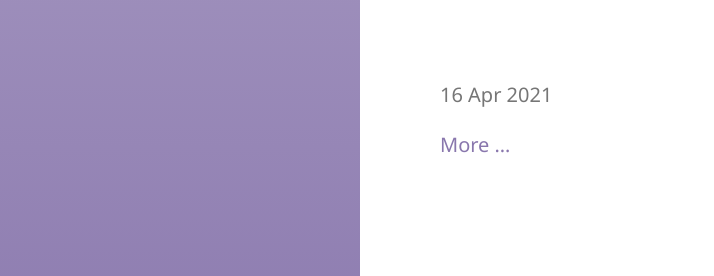
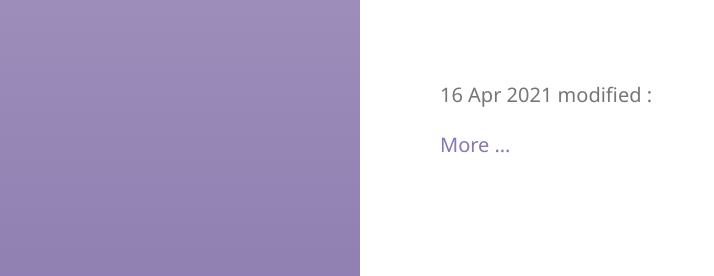
Before and after one commit to yongjulejule/yongjulejule.github.io, a Jekyll site: the page built from index.html, in a window 1280 px wide. Shown: the top 276 px of the page, without its empty margins (0-714 px from the left). Built offline with Jekyll 4.4.1, drawn with Linux system fonts in a browser that asks for light colours; the list of posts is cut into pages by our own code.

Commit message:
이번엔 다르다!

```diff
--- a/_includes/post-meta.html
+++ b/_includes/post-meta.html
@@ -26,5 +26,5 @@
       {% endif %}
     {% endfor %}
   </span>
-  <span class="post-modified">{{ post.modfied | date_to_string }}</span>
+  <span="post-date">modified : {{ post.modfied | date_to_string }}</span>
 </div>
```
